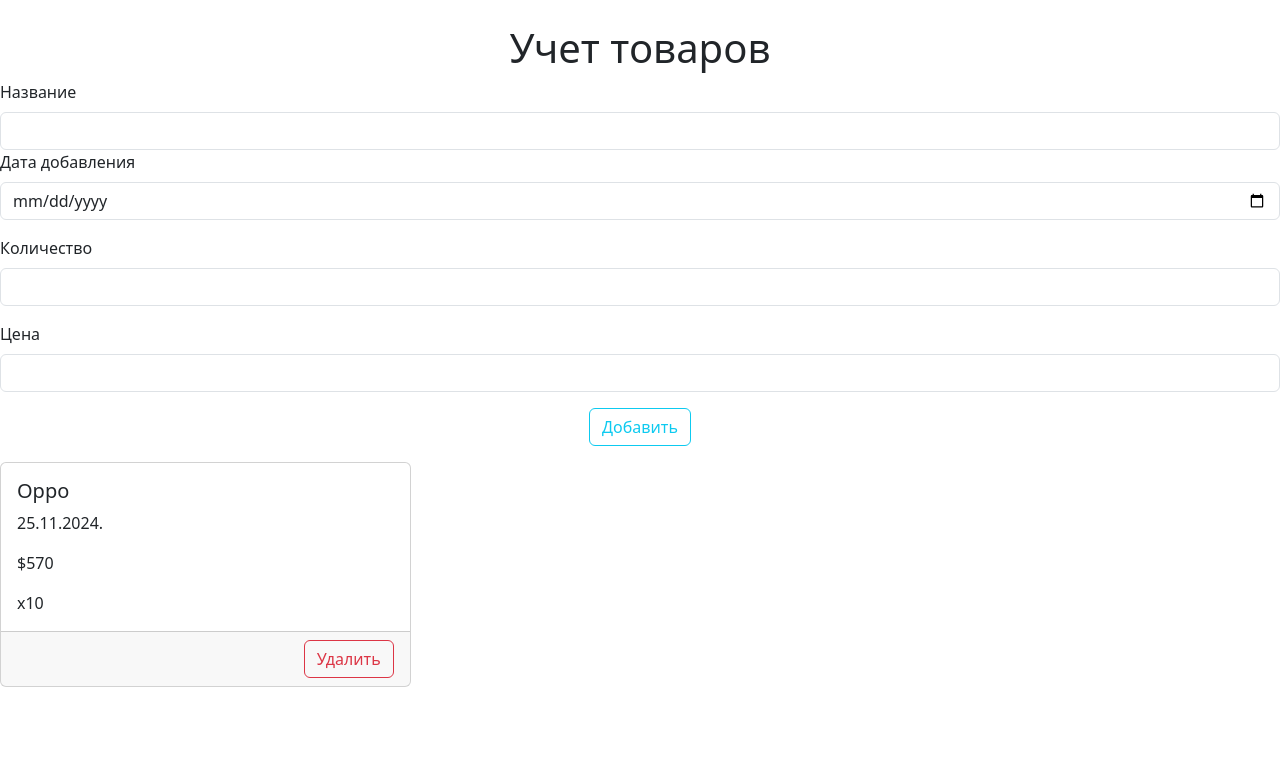
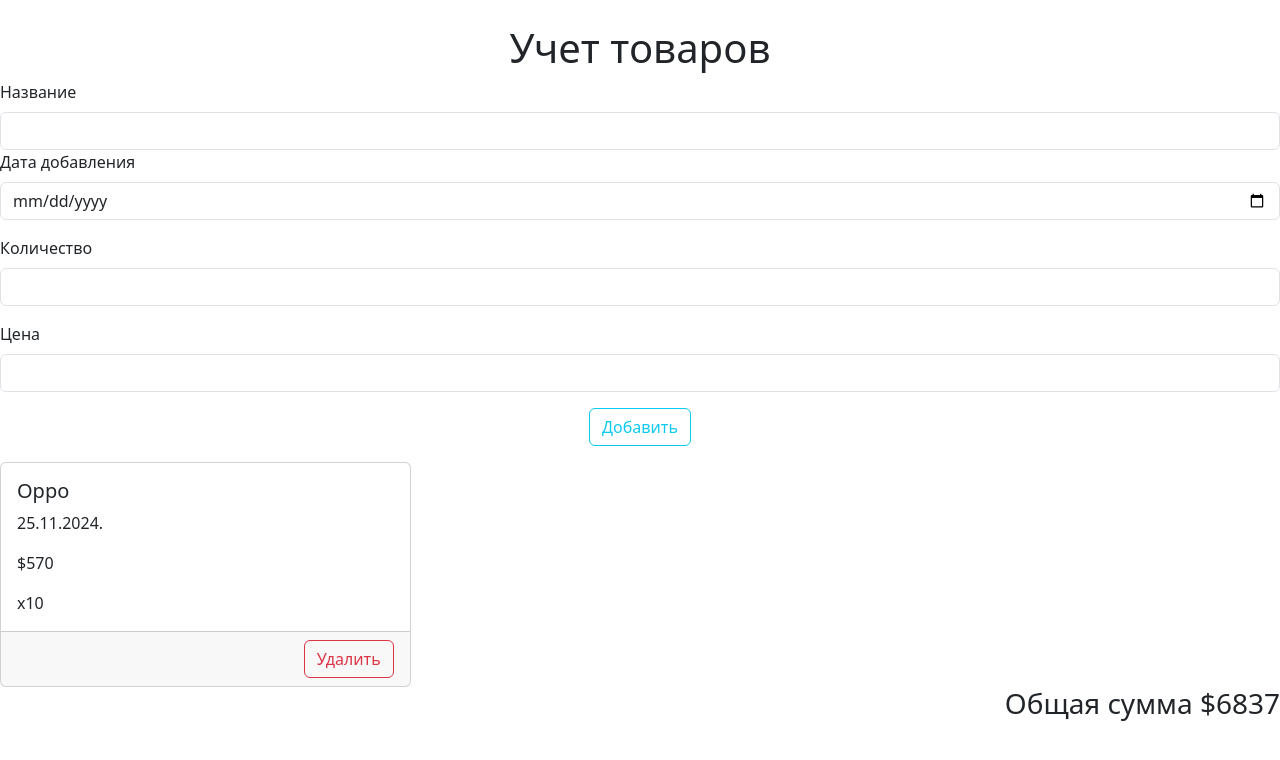
Before and after one commit to Maksim32652/Is-23-19b-max, a Vue app: page / in a window 1280 px wide. Shown: the top 760 px of the page. Built offline with nearby package versions, Linux system fonts and the light colour scheme.

Commit message:
add section total sum

```diff
--- a/src/App.vue
+++ b/src/App.vue
@@ -49,6 +49,9 @@
     </div>
   </div>
 </div>
+<div class="col">
+  <h3 class="text-end">Общая сумма $6837</h3>
+</div>
  </div>
 
 
```
